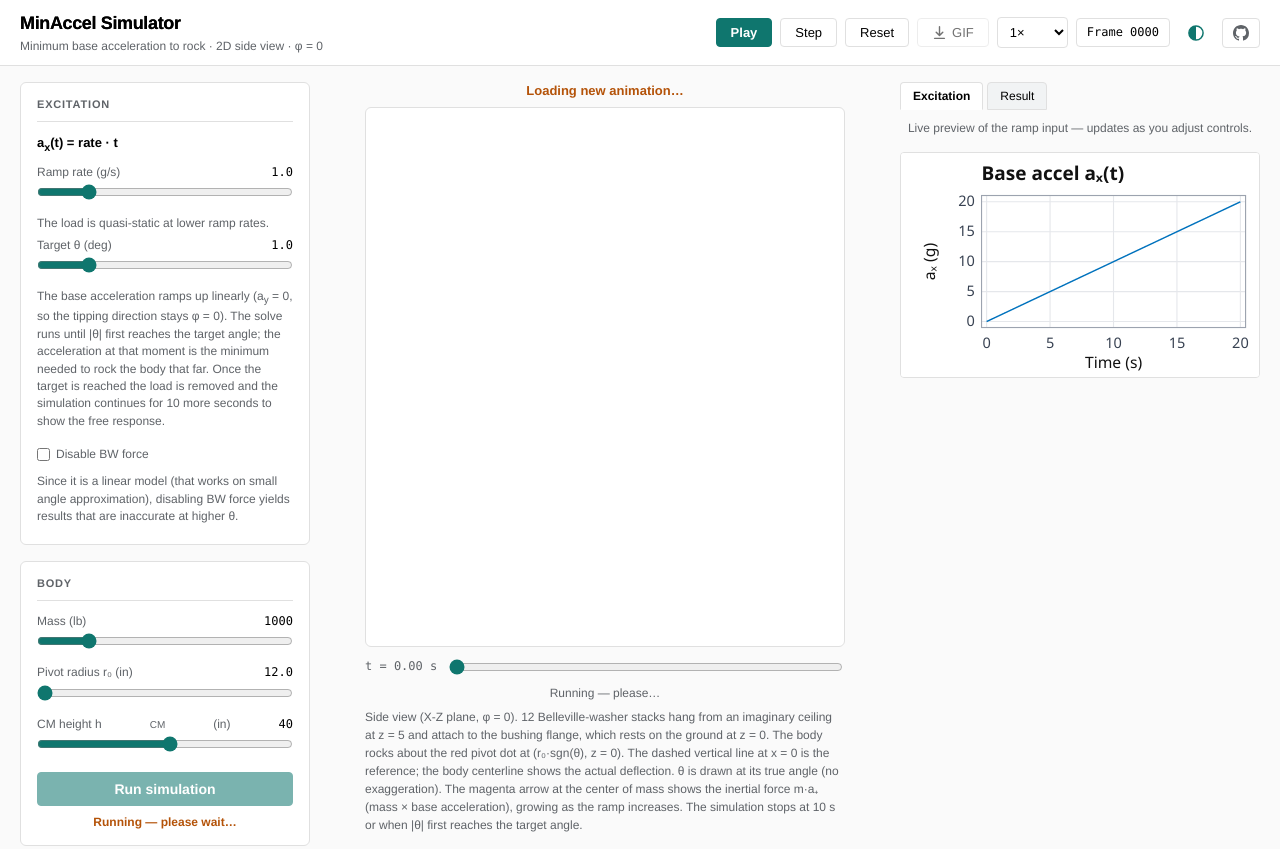
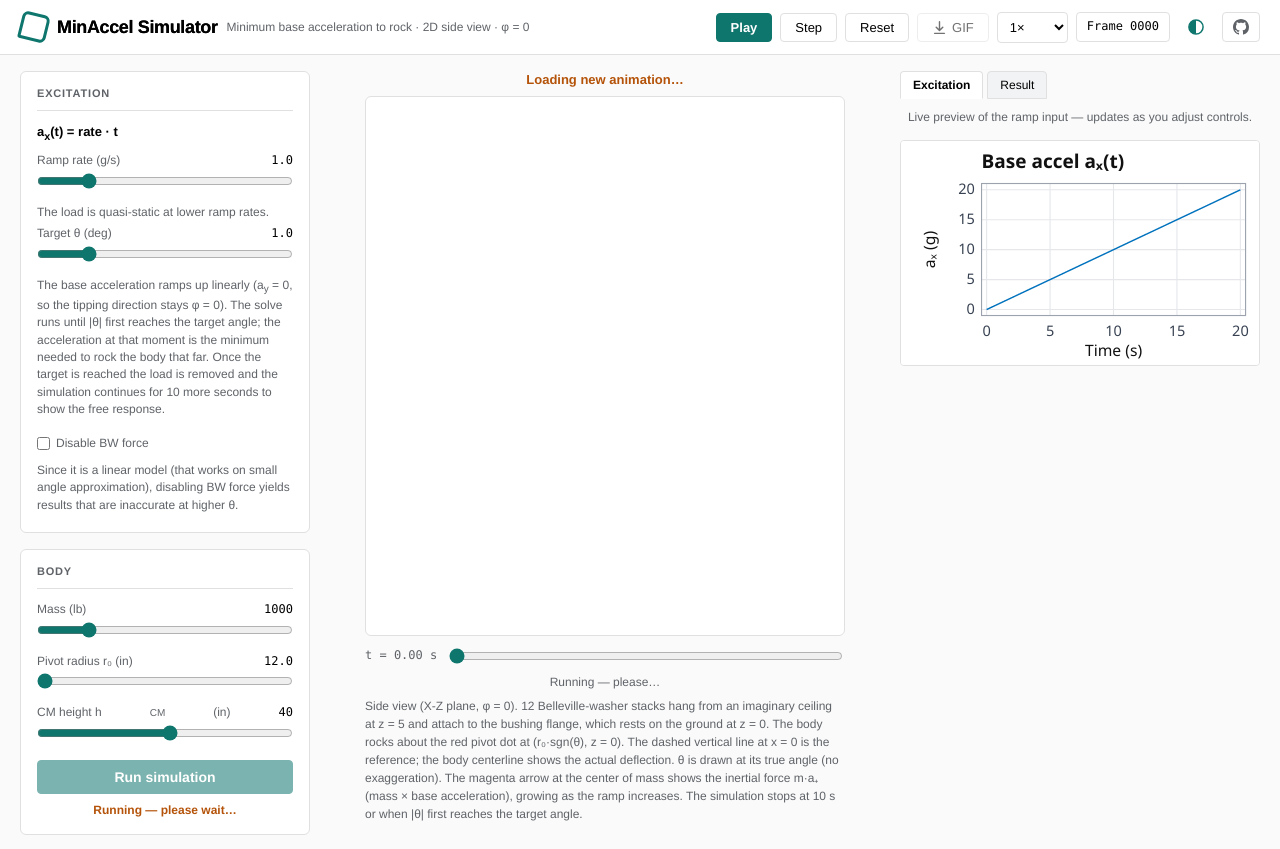
Before and after one commit to InnerReality/RockingDynamicsSite, a website: page site/validate/minaccel.html in a window 1280 px wide. Shown: the top 849 px of the page. Drawn offline with nearby package versions, Linux system fonts and the light colour scheme; files whose address does not match are found by name.

Commit message:
1. added home button and right align to top buttions

```diff
--- a/site/validate/minaccel.html
+++ b/site/validate/minaccel.html
@@ -370,6 +370,7 @@
   <header class="topbar">
     <button id="ma-options-toggle" class="btn options-toggle" title="Simulation options">&#9776; Options</button>
     <div class="brand">
+      <a class="brand-home" href="../" aria-label="Back to Rocking Dynamics home" title="Back to Rocking Dynamics home"><span aria-hidden="true"></span></a>
       <h1>MinAccel Simulator</h1>
       <p>Minimum base acceleration to rock &middot; 2D side view &middot; &phi; = 0</p>
     </div>
--- a/site/validate/simulator-common.css
+++ b/site/validate/simulator-common.css
@@ -7,6 +7,44 @@
   /* In dark mode, the brand reverses to white and accent buttons use dark text. */
   --logo: #ffffff;
   --primary-fg: #062a28;
+}
+
+.transport {
+  margin-left: auto;
+  justify-content: flex-end;
+}
+
+.brand {
+  display: flex;
+  align-items: center;
+  gap: 9px;
+}
+
+.brand-home {
+  display: inline-flex;
+  align-items: center;
+  justify-content: center;
+  width: 28px;
+  height: 28px;
+  flex: 0 0 28px;
+  color: var(--accent);
+  text-decoration: none;
+  border: 3px solid currentColor;
+  border-radius: 6px 6px 6px 2px;
+  transform: rotate(14deg);
+  transition: background .2s, color .2s, transform .2s;
+}
+
+.brand-home:hover,
+.brand-home:focus-visible {
+  color: var(--accent-dark);
+  background: color-mix(in srgb, var(--accent) 12%, transparent);
+  transform: rotate(14deg) scale(1.06);
+}
+
+.brand-home span {
+  transform: rotate(-14deg);
+  font-size: 0;
 }
 
 .brand h1 {
```
Also changed, not shown: site/validate/playground.html (+1 -0 lines).
